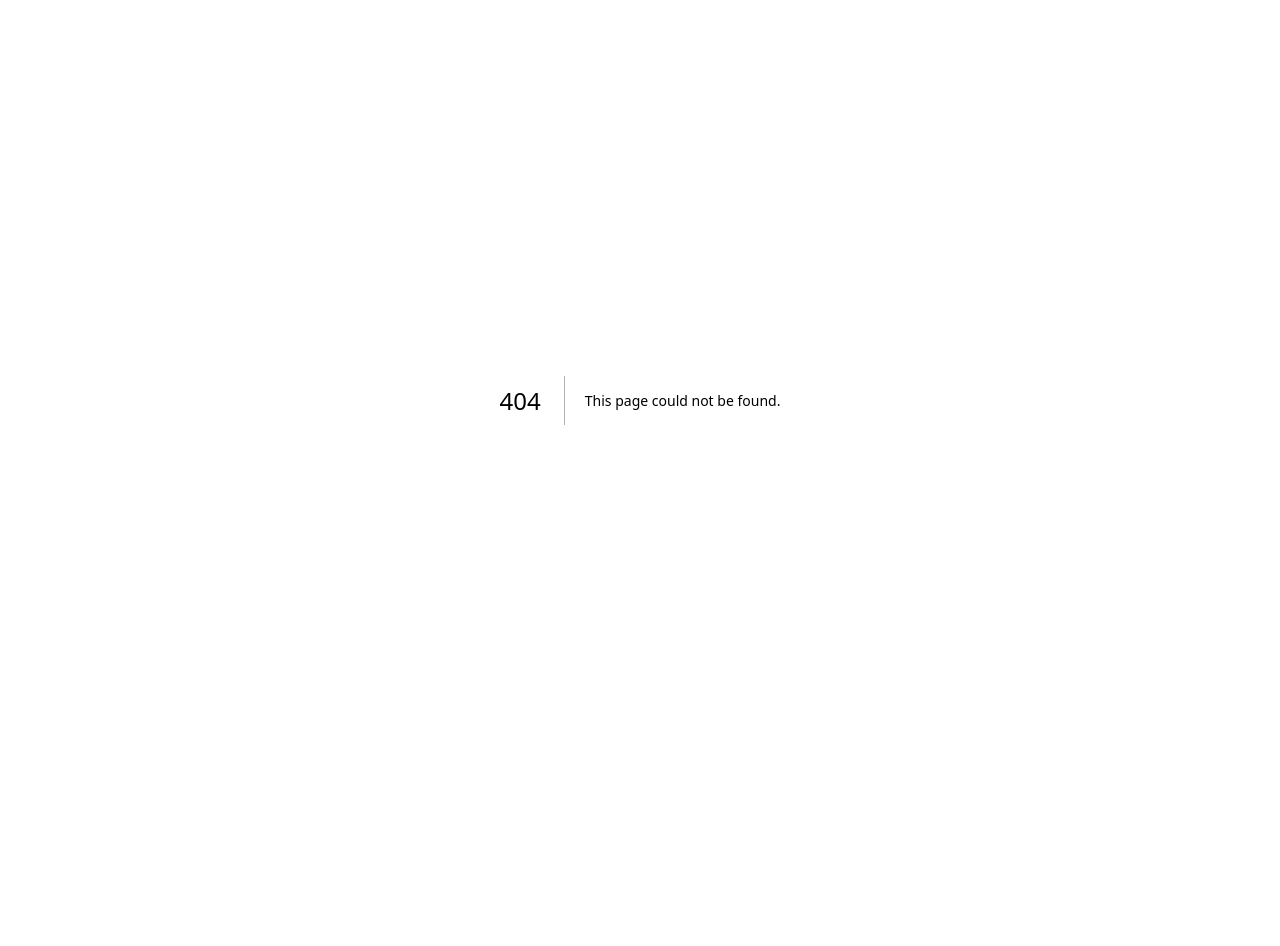
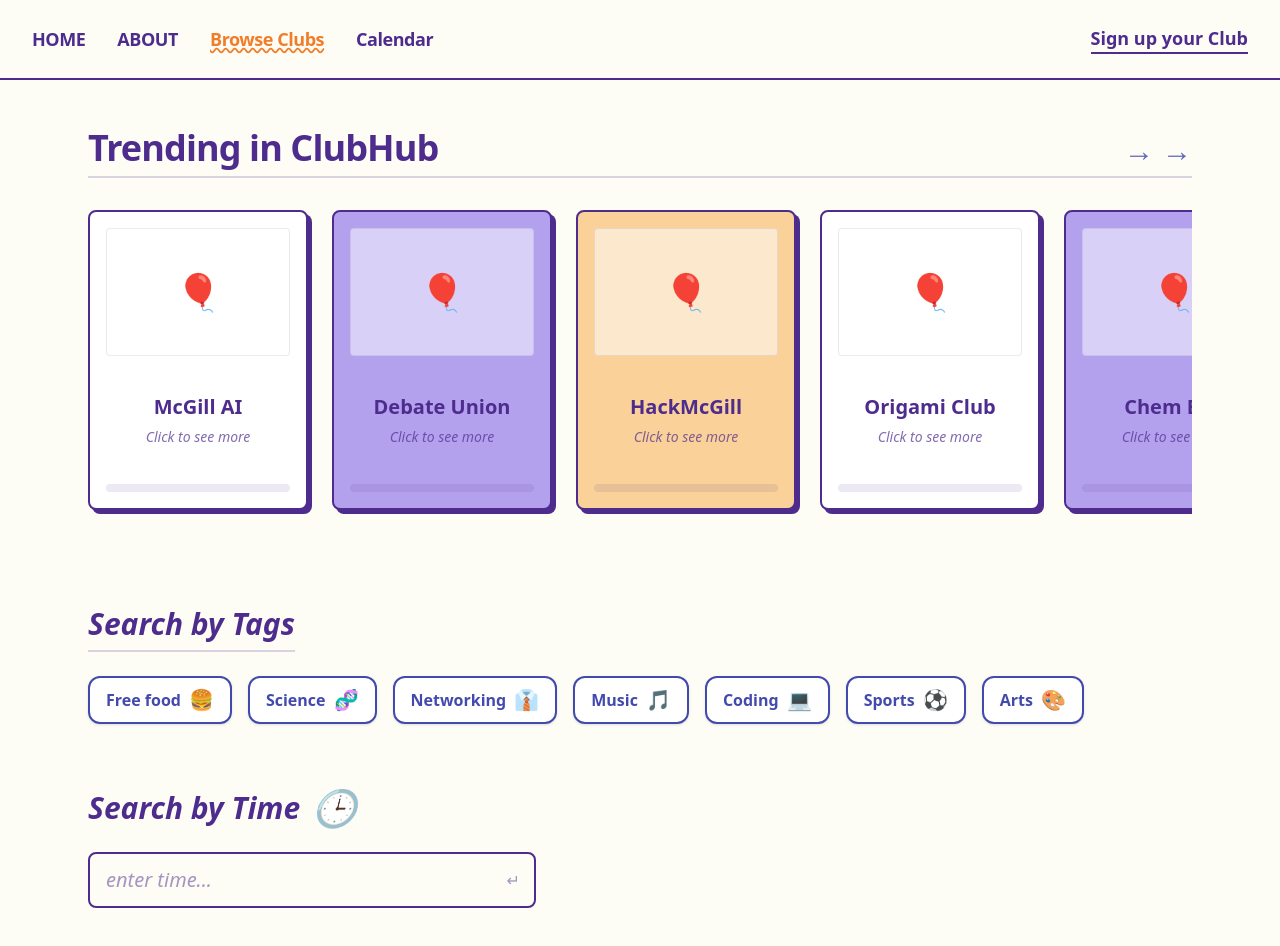
Before and after one commit to FeliciaW05/McWiCS-Club-Hub, a Next.js app in the folder club-hub/: page /browse in a window 1280 px wide. Before the commit this address had no page. Shown: the top 946 px of the page. Before the commit the page ends 800 px from the top, so only its background shows below. Built offline with nearby package versions, Linux system fonts and the light colour scheme.

Commit message:
added "Browse" page

```diff
--- /dev/null
+++ b/club-hub/src/app/browse/page.js
@@ -0,0 +1,108 @@
+import React from 'react';
+
+// Reusing the Navbar for consistency
+const Navbar = () => (
+  <nav className="flex justify-between items-center py-6 px-8 border-b-2 border-club-dark bg-club-white sticky top-0 z-50">
+    <div className="flex gap-8 text-lg font-bold tracking-tight text-club-dark">
+      <a href="/" className="hover:text-club-blue hover:underline decoration-wavy">HOME</a>
+      <a href="#" className="hover:text-club-blue hover:underline decoration-wavy">ABOUT</a>
+      <a href="/browse" className="text-club-orange underline decoration-wavy">Browse Clubs</a>
+      <a href="#" className="hover:text-club-blue hover:underline decoration-wavy">Calendar</a>
+    </div>
+    <button className="text-lg font-bold border-b-2 border-club-dark hover:text-club-orange hover:border-club-orange transition-colors">
+      Sign up your Club
+    </button>
+  </nav>
+);
+
+const ClubCard = ({ title, color }) => (
+  <div className={`min-w-[220px] h-[300px] ${color} border-2 border-club-dark rounded-lg shadow-[4px_4px_0px_0px_#4D2C8E] flex flex-col items-center justify-between p-4 hover:translate-y-[-5px] transition-transform cursor-pointer`}>
+    <div className="w-full h-32 bg-white/50 rounded border border-club-dark/10 flex items-center justify-center text-4xl">
+      🎈
+    </div>
+    <div className="text-center space-y-2">
+        <h3 className="font-bold text-xl leading-tight text-club-dark">{title}</h3>
+        <p className="text-sm italic opacity-70">Click to see more</p>
+    </div>
+    <div className="w-full h-2 bg-club-dark/10 rounded-full"></div>
+  </div>
+);
+
+const TagButton = ({ label, icon }) => (
+  <button className="flex items-center gap-2 px-4 py-2 border-2 border-club-blue text-club-blue font-bold rounded-xl bg-white hover:bg-club-cream hover:text-club-dark hover:border-club-dark transition-all shadow-sm hover:shadow-[2px_2px_0px_0px_#434AAD]">
+    {label} {icon && <span className="text-xl">{icon}</span>}
+  </button>
+);
+
+export default function Browse() {
+  const trendingClubs = [
+    { title: "McGill AI", color: "bg-white" },
+    { title: "Debate Union", color: "bg-club-light" },
+    { title: "HackMcGill", color: "bg-club-cream" },
+    { title: "Origami Club", color: "bg-white" },
+    { title: "Chem Eng", color: "bg-club-light" },
+    { title: "Cinema Soc", color: "bg-club-cream" },
+  ];
+
+  return (
+    <div className="min-h-screen bg-club-white text-club-dark font-sans pb-20">
+      <Navbar />
+
+      <div className="max-w-6xl mx-auto px-6 space-y-16 mt-12">
+
+        {/* SECTION 1: TRENDING */}
+        <section className="space-y-6">
+          <div className="flex justify-between items-end border-b-2 border-club-dark/20 pb-2">
+            <h1 className="text-4xl font-bold tracking-tight">Trending in ClubHub</h1>
+            {/* The Arrows from your sketch */}
+            <div className="flex gap-2 text-3xl font-black text-club-blue animate-pulse">
+                <span>→</span><span>→</span>
+            </div>
+          </div>
+
+          {/* Horizontal Scroll Container */}
+          <div className="flex gap-6 overflow-x-auto pb-8 pt-2 scrollbar-hide snap-x">
+            {trendingClubs.map((club, i) => (
+              <ClubCard key={i} {...club} />
+            ))}
+          </div>
+        </section>
+
+        {/* SECTION 2: SEARCH BY TAGS */}
+        <section className="space-y-6">
+          <h2 className="text-3xl font-bold italic border-b-2 border-club-dark/20 pb-2 inline-block">
+            Search by Tags
+          </h2>
+          <div className="flex flex-wrap gap-4">
+            <TagButton label="Free food" icon="🍔" />
+            <TagButton label="Science" icon="🧬" />
+            <TagButton label="Networking" icon="👔" />
+            <TagButton label="Music" icon="🎵" />
+            <TagButton label="Coding" icon="💻" />
+            <TagButton label="Sports" icon="⚽" />
+            <TagButton label="Arts" icon="🎨" />
+          </div>
+        </section>
+
+        {/* SECTION 3: SEARCH BY TIME */}
+        <section className="space-y-6">
+          <h2 className="text-3xl font-bold italic flex items-center gap-3">
+            Search by Time <span className="text-4xl">🕒</span>
+          </h2>
+
+          <div className="relative max-w-md group">
+            <input
+              type="text"
+              placeholder="enter time..."
+              className="w-full bg-transparent border-2 border-club-dark rounded-lg px-4 py-3 text-xl focus:outline-none focus:bg-white focus:shadow-[4px_4px_0px_0px_#F17D28] transition-all placeholder:italic placeholder:text-club-dark/50"
+            />
+            <div className="absolute right-4 top-1/2 -translate-y-1/2 text-club-dark/50 group-focus-within:text-club-orange">
+                ↵
+            </div>
+          </div>
+        </section>
+
+      </div>
+    </div>
+  );
+}
--- a/club-hub/src/app/globals.css
+++ b/club-hub/src/app/globals.css
@@ -38,6 +38,17 @@ body {
   font-family: var(--font-sans), Arial, Helvetica, sans-serif;
 }
 
+/*club cards animation
+club cards will auto scroll down*/
+@keyframes scroll-up {
+  0% { transform: translateY(0); }
+  100% { transform: translateY(-50%); }
+}
+
+.animate-scroll-up {
+  animation: scroll-up 20s linear infinite;
+}
+
 /*
 @theme inline {
   --color-background: var(--background);
--- a/club-hub/src/app/page.js
+++ b/club-hub/src/app/page.js
@@ -1,4 +1,5 @@
 import React from 'react';
+import Link from 'next/link';
 
 // A reusable card component for the posters
 const ClubCard = ({ title, color }) => (
@@ -15,7 +16,7 @@ const Navbar = () => (
     <div className="flex gap-8 text-lg font-bold tracking-tight text-club-dark">
       <a href="#" className="hover:text-club-blue hover:underline decoration-wavy">HOME</a>
       <a href="#" className="hover:text-club-blue hover:underline decoration-wavy">ABOUT</a>
-      <a href="#" className="hover:text-club-blue hover:underline decoration-wavy">Browse Clubs</a>
+      <Link href="/browse" className="hover:text-club-blue hover:underline decoration-wavy">Browse Clubs</Link>
       <a href="#" className="hover:text-club-blue hover:underline decoration-wavy">Calendar</a>
     </div>
     <button className="text-lg font-bold border-b-2 border-club-dark hover:text-club-orange hover:border-club-orange transition-colors">
@@ -23,6 +24,13 @@ const Navbar = () => (
     </button>
   </nav>
 );
+
+
+<a href="/browse">
+  <button className="mt-4 px-8 py-3 border-2 border-club-dark text-2xl font-bold bg-white hover:bg-club-orange hover:text-white transition-all shadow-[4px_4px_0px_0px_#4D2C8E] hover:shadow-none hover:translate-x-[2px] hover:translate-y-[2px]">
+    Browse Clubs!
+  </button>
+</a>
 
 export default function Home() {
   // We duplicate the list of clubs to create a seamless infinite loop
@@ -55,9 +63,11 @@ export default function Home() {
               <p className="border-b-2 border-club-dark pb-2">Never miss a campus event again.</p>
             </div>
 
-            <button className="mt-4 px-8 py-3 border-2 border-club-dark text-2xl font-bold bg-white hover:bg-club-orange hover:text-white transition-all shadow-[4px_4px_0px_0px_#4D2C8E] hover:shadow-none hover:translate-x-[2px] hover:translate-y-[2px]">
-              Browse Clubs!
-            </button>
+            <Link href="/browse">
+              <button className="mt-4 px-8 py-3 border-2 border-club-dark text-2xl font-bold bg-white hover:bg-club-orange hover:text-white transition-all shadow-[4px_4px_0px_0px_#4D2C8E] hover:shadow-none hover:translate-x-[2px] hover:translate-y-[2px]">
+                Browse Clubs!
+              </button>
+            </Link>
           </div>
         </div>
 
```
